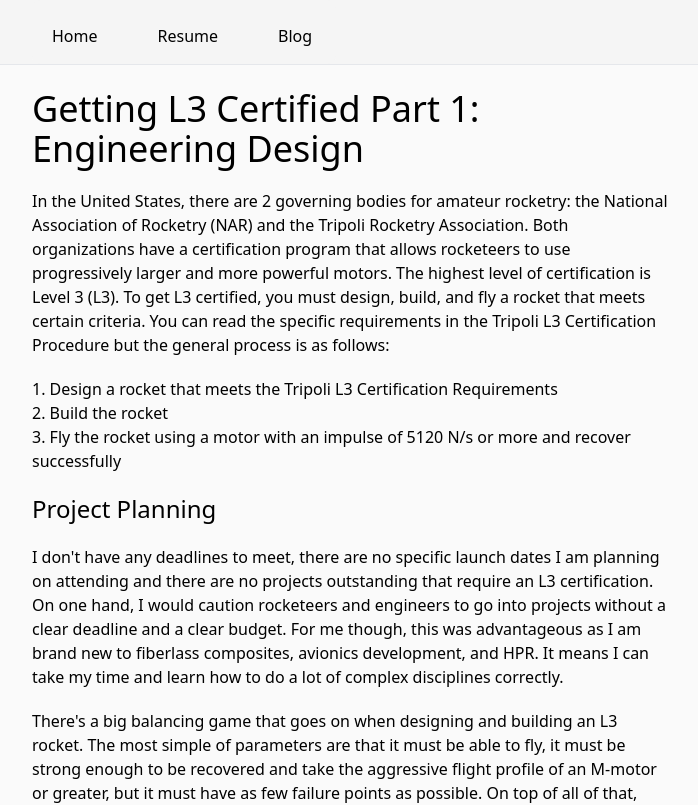
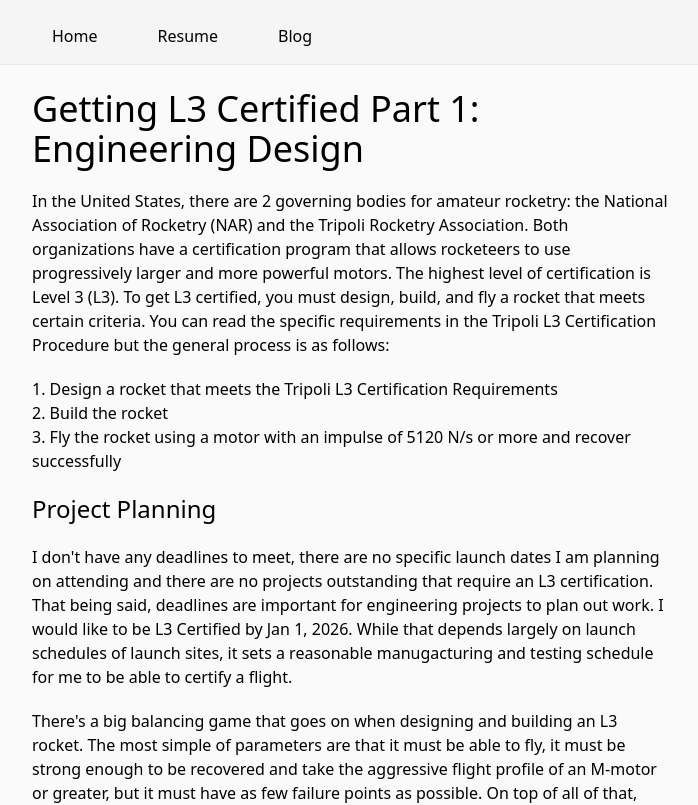
Before and after one commit to ntuckertriplet/njtucker.dev, a Next.js app: page /blog/l3/overview in a window 1280 px wide. Shown: the top 805 px of the page, without its empty margins (288-986 px from the left). Built offline with nearby package versions, Linux system fonts and the light colour scheme.

Commit message:
deadlines

```diff
--- a/src/app/blog/l3/overview/page.tsx
+++ b/src/app/blog/l3/overview/page.tsx
@@ -42,11 +42,11 @@ export default function Page() {
       <p>
         I don't have any deadlines to meet, there are no specific launch dates I
         am planning on attending and there are no projects outstanding that
-        require an L3 certification. On one hand, I would caution rocketeers and
-        engineers to go into projects without a clear deadline and a clear
-        budget. For me though, this was advantageous as I am brand new to
-        fiberlass composites, avionics development, and HPR. It means I can take
-        my time and learn how to do a lot of complex disciplines correctly.
+        require an L3 certification. That being said, deadlines are important
+        for engineering projects to plan out work. I would like to be L3
+        Certified by Jan 1, 2026. While that depends largely on launch schedules
+        of launch sites, it sets a reasonable manugacturing and testing schedule
+        for me to be able to certify a flight.
       </p>
       <p>
         There's a big balancing game that goes on when designing and building an
```
